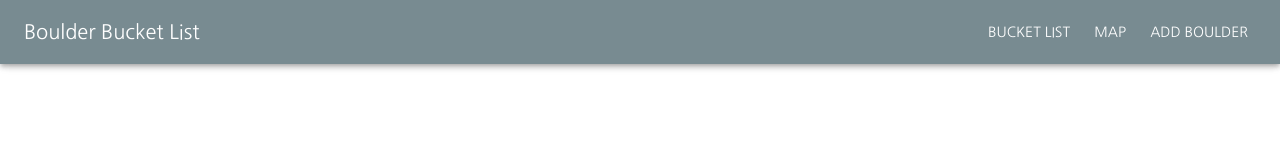
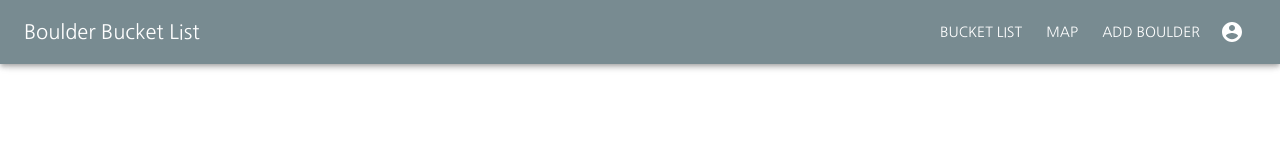
Before and after one commit to j97b/boulder-bucket-list-ui, a React (Create React App) app: page / in a window 1280 px wide. Shown: the top 160 px of the page. Built offline with nearby package versions, Linux system fonts and the light colour scheme.

Commit message:
adding user icon button

```diff
--- a/package.json
+++ b/package.json
@@ -4,6 +4,7 @@
   "private": true,
   "dependencies": {
     "@material-ui/core": "^4.11.0",
+    "@material-ui/icons": "^4.9.1",
     "@testing-library/jest-dom": "^5.11.5",
     "@testing-library/react": "^11.1.0",
     "@testing-library/user-event": "^12.1.10",
--- a/src/navbar/navbar.jsx
+++ b/src/navbar/navbar.jsx
@@ -1,7 +1,8 @@
 import React from 'react';
 
-import { AppBar, Button, Toolbar, Typography } from '@material-ui/core';
+import { AppBar, Button, IconButton, Toolbar, Typography } from '@material-ui/core';
 import styles from './styles';
+import { AccountCircleRounded } from '@material-ui/icons';
 
 const Navbar = () => {
     const classes = styles();
@@ -14,6 +15,9 @@ const Navbar = () => {
                     <Button color='inherit'>Bucket List</Button>
                     <Button color='inherit'>Map</Button>
                     <Button color='inherit'>Add Boulder</Button>
+                    <IconButton color='inherit'>
+                        <AccountCircleRounded />
+                    </IconButton>
                 </Toolbar>
             </AppBar>
         </div>
```
Also changed, not shown: 1 other file (tests, documents, lock files or other folders).
